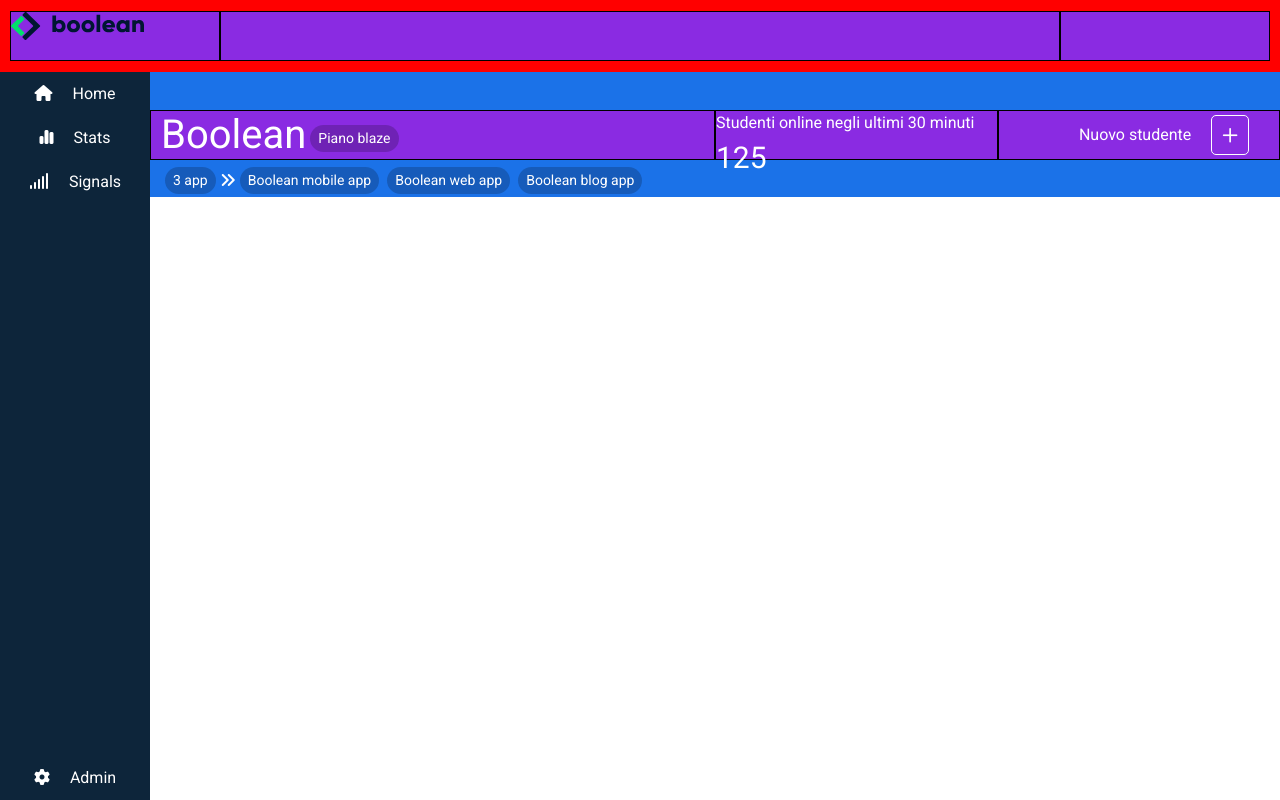
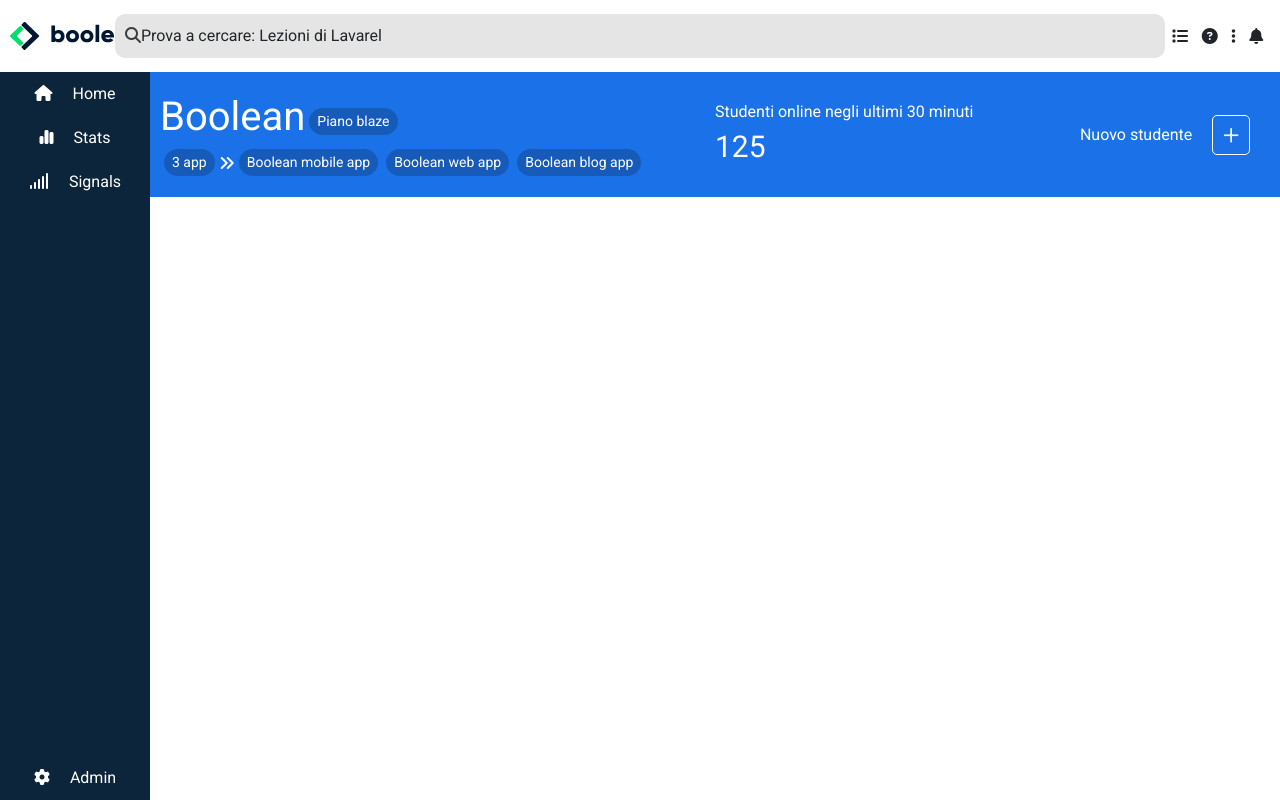
Before and after one commit to Bistaaa/html-css-bootstrap-dashboard, a plain HTML site: page index.html in a window 1280 px wide. Drawn offline with nearby package versions, Linux system fonts and the light colour scheme.

Commit message:
upper work in progress 2

```diff
--- a/css/style.css
+++ b/css/style.css
@@ -17,15 +17,24 @@
 #upper{
     height: 9vh;
     width: 100%;
-    background-color: red;
+    background-color: white;
     padding: 10px;
 }
 
+#logo{
+    height: 100%;
+}
 
+#search_bar{
+    background-color: rgba(229,229,229,255);
+    width: 100%;
+    border-radius: 10px;
+    padding: 10px;
+}
 
-
-
-
+#lente{
+    color: rgba(59,62,65,255);
+}
 
 
 
@@ -147,8 +156,8 @@
 
 
 /* debug */
-[class*="col-"]{
+/* [class*="col-"]{
     background-color: blueviolet;
     border: 1px solid black;
     height: 50px;
-}
+} */
--- a/index.html
+++ b/index.html
@@ -14,14 +14,19 @@
 
         <!-- UPPER -->
         <section class="d-flex flex-row clear_margin align-items-center" id="upper">
-            <div class="col-lg-2 col-md-1 col-sm-3">
+            <div class="col-lg-1 col-md-1 col-sm-3">
                 <img src="img/logo.svg" id="logo">
             </div>
-            <div class="col-lg-8 col-md-10 col-sm-7">
-
+            <div class="col-lg-10 col-md-10 col-sm-7">
+                <div id="search_bar">
+                    <span id="search"><i class="fa-solid fa-magnifying-glass" id="lente"></i>Prova a cercare: Lezioni di Lavarel</span>
+                </div>
             </div>
-            <div class="col-lg-2 col-md-1 col-sm-2">
-
+            <div class="col-lg-1 col-md-1 col-sm-2 d-flex flex-row justify-content-around align-items-center">
+                <i class="fa-solid fa-list"></i>
+                <i class="fa-solid fa-circle-question"></i>
+                <i class="fa-solid fa-ellipsis-vertical"></i>
+                <i class="fa-solid fa-bell"></i>
             </div>
         </section>
 
```
